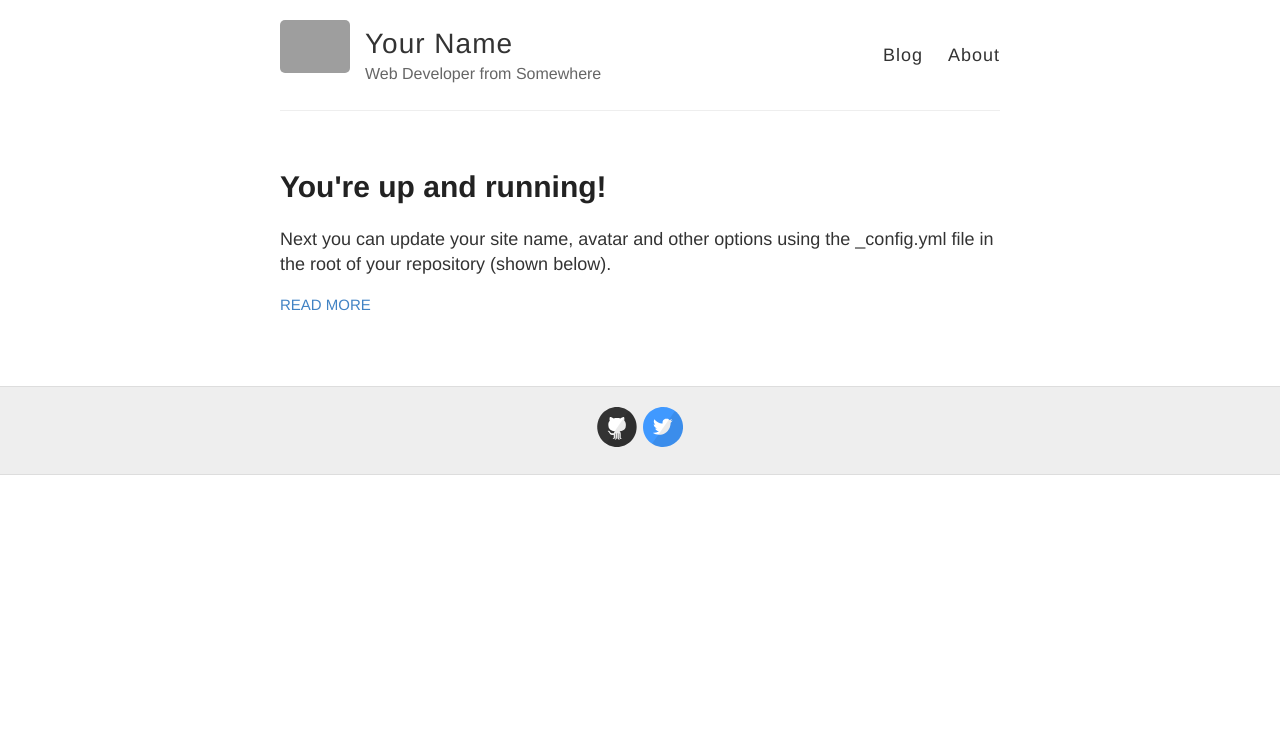
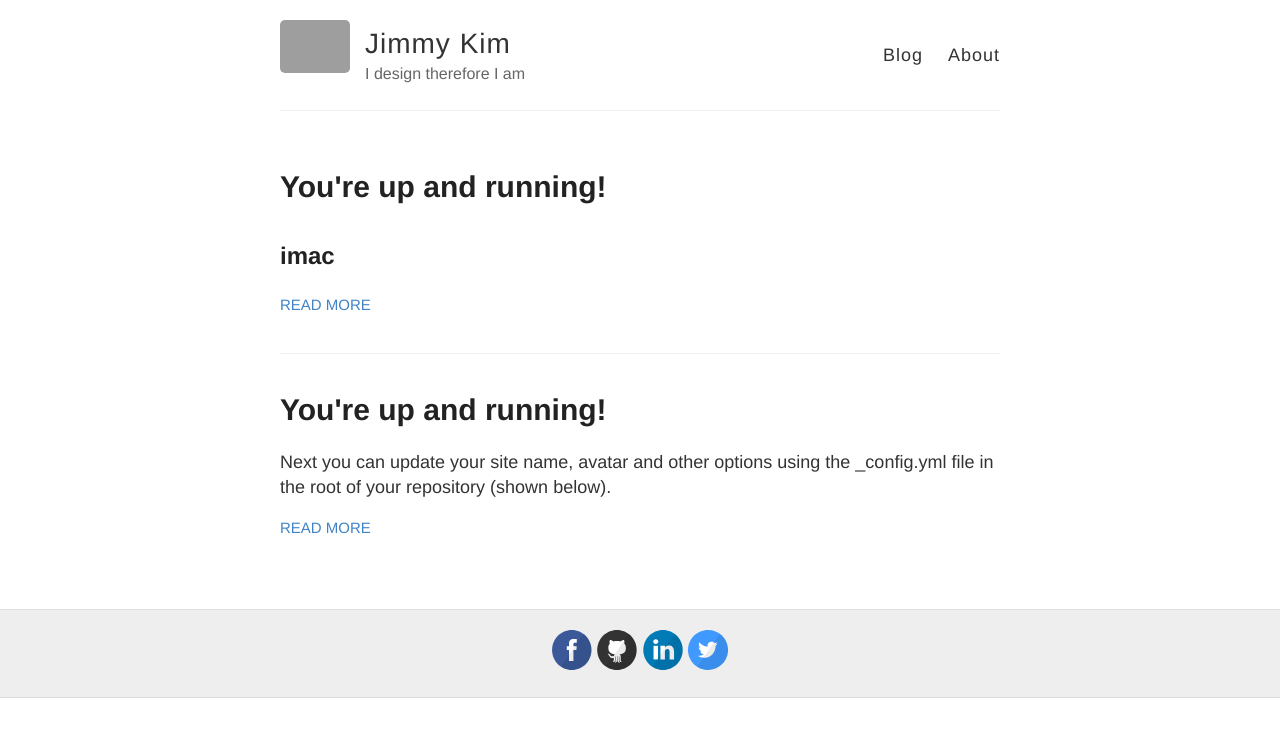
Before and after one commit to jaeyeon93/jaeyeon93.github.io, a Jekyll site: the page built from index.html, in a window 1280 px wide. Shown: the top 737 px of the page. Built offline with Jekyll 4.4.1, drawn with Linux system fonts in a browser that asks for light colours; grey boxes are pictures that could not be loaded.

Commit message:
default setting

```diff
--- a/_config.yml
+++ b/_config.yml
@@ -3,10 +3,10 @@
 #
 
 # Name of your site (displayed in the header)
-name: Your Name
+name: Jimmy Kim
 
 # Short bio or description (displayed in the header)
-description: Web Developer from Somewhere
+description: I design therefore I am
 
 # URL of your avatar or profile pic (you could use your GitHub profile pic)
 avatar: https://raw.githubusercontent.com/barryclark/jekyll-now/master/images/jekyll-logo.png
@@ -19,11 +19,11 @@ avatar: https://raw.githubusercontent.com/barryclark/jekyll-now/master/images/je
 footer-links:
   dribbble:
   email:
-  facebook:
+  facebook: jaeyeon93
   flickr:
   github: barryclark/jekyll-now
   instagram:
-  linkedin:
+  linkedin: jaeyeon-kim-216715102/
   pinterest:
   rss: # just type anything here for a working RSS icon
   twitter: jekyllrb
--- /dev/null
+++ b/_posts/2018-1-25-start.md
@@ -0,0 +1,8 @@
+---
+layout: post
+title: You're up and running!
+---
+
+## imac
+
+- 아이맥에서 지킬 블로그 시작하기
```
Also changed, not shown: index.html (line endings or trailing spaces).
